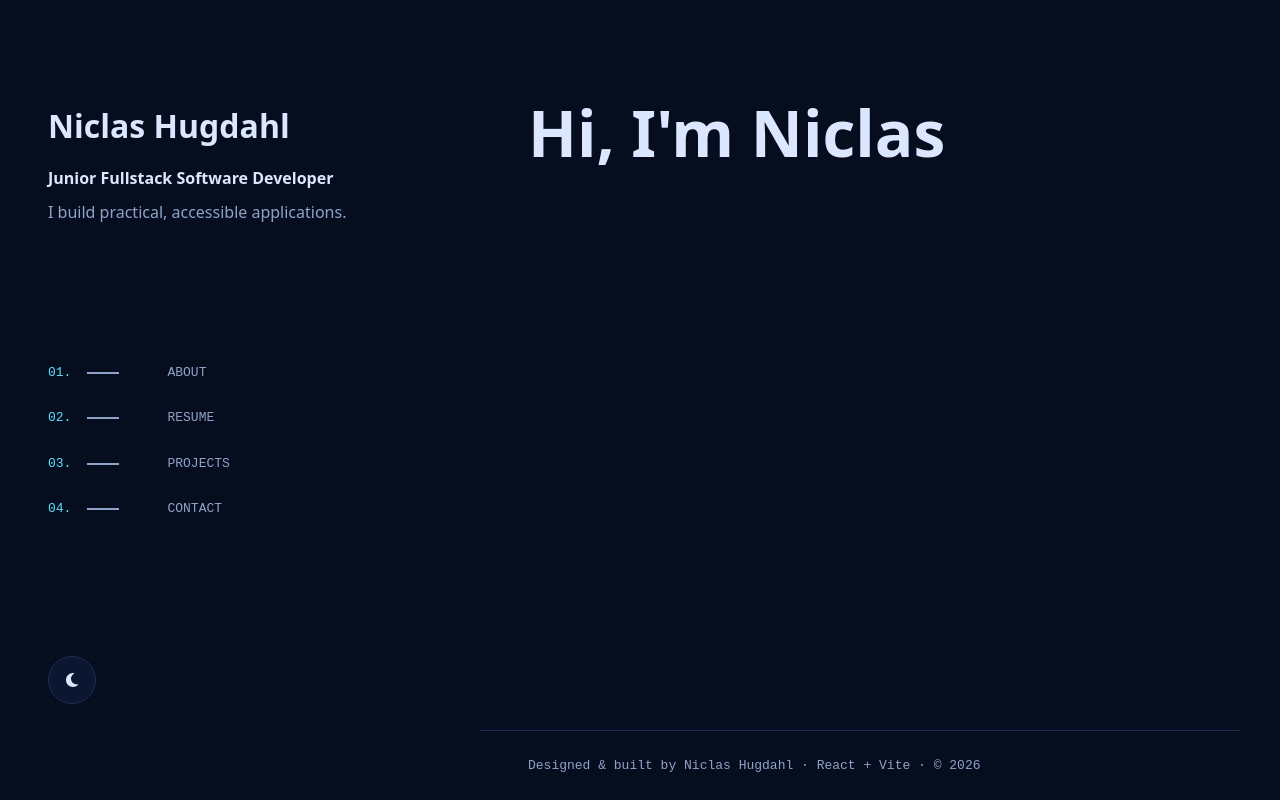
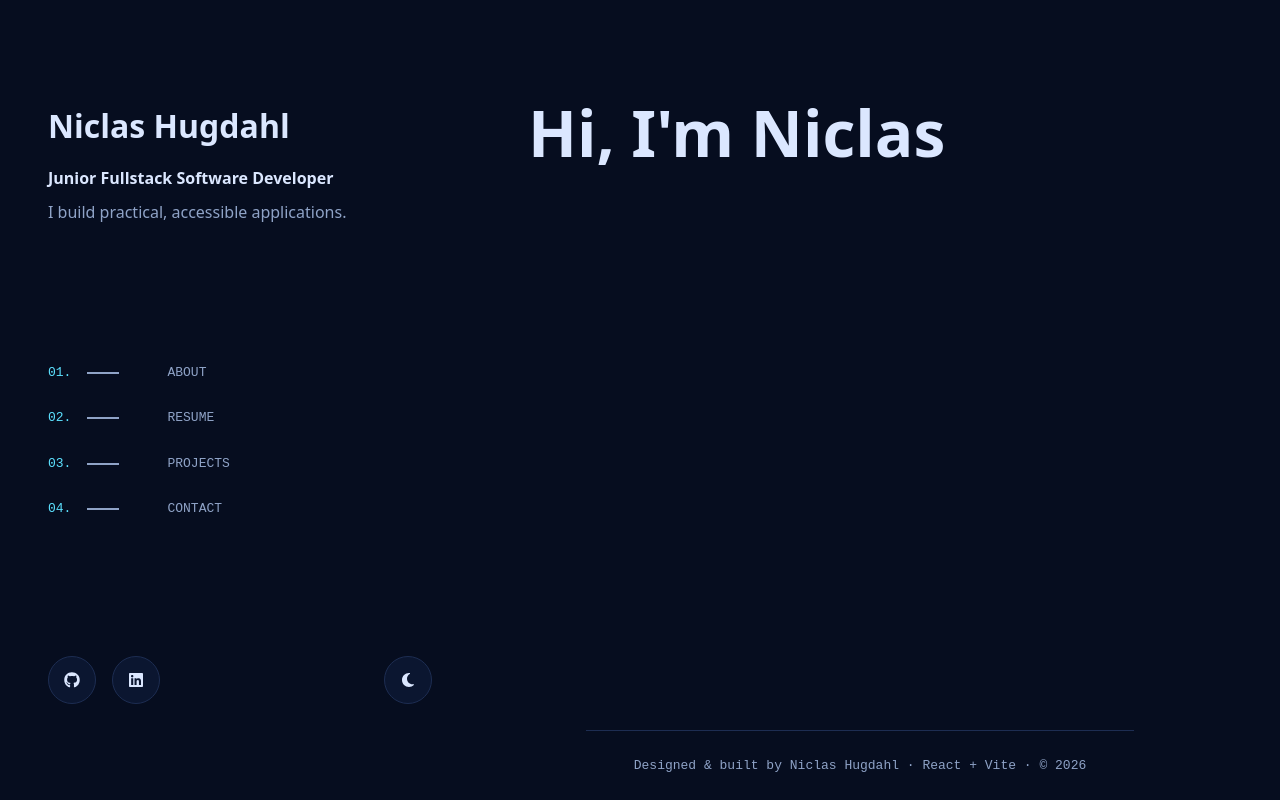
Before and after one commit to NiclO1337/frontend-projects, a React (Vite) app in the folder project3-portfolio-website/: page / in a window 1280 px wide. Built offline with nearby package versions, Linux system fonts and the light colour scheme.

Commit message:
project-3: add social links

```diff
--- a/project3-portfolio-website/src/components/Footer/Footer.jsx
+++ b/project3-portfolio-website/src/components/Footer/Footer.jsx
@@ -1,12 +1,19 @@
 import { profile } from "../../data/profile.js";
+import SocialLinks from "../SocialLinks/SocialLinks.jsx";
 import styles from "./Footer.module.css";
 
-/** Bottom of the content column. The year is read when the page renders. */
+/**
+ * Bottom of the content column. The year is read when the page renders.
+ * Social links are shown on small screens only: on desktop the sidebar has them.
+ */
 export default function Footer() {
   const year = new Date().getFullYear();
 
   return (
     <footer className={styles.footer}>
+      <div className={styles.social}>
+        <SocialLinks />
+      </div>
       <p>
         Designed &amp; built by {profile.name} · React + Vite · &copy; {year}
       </p>
--- a/project3-portfolio-website/src/components/Footer/Footer.module.css
+++ b/project3-portfolio-website/src/components/Footer/Footer.module.css
@@ -1,13 +1,22 @@
 .footer {
+  display: flex;
+  flex-direction: column;
+  gap: var(--space-3);
   padding: var(--space-4);
   color: var(--color-text-muted);
   font-family: var(--font-mono);
   font-size: var(--text-label);
   border-top: 1px solid var(--color-border);
+  margin: auto;
 }
 
 @media (min-width: 1024px) {
   .footer {
     padding: var(--space-4) var(--space-6);
   }
+
+  /* The sidebar shows the social links on desktop. */
+  .social {
+    display: none;
+  }
 }
--- a/project3-portfolio-website/src/components/MobileMenu/MobileMenu.jsx
+++ b/project3-portfolio-website/src/components/MobileMenu/MobileMenu.jsx
@@ -1,5 +1,6 @@
 import { useEffect, useRef } from "react";
 import NavMenu from "../NavMenu/NavMenu.jsx";
+import SocialLinks from "../SocialLinks/SocialLinks.jsx";
 import ThemeToggle from "../ThemeToggle/ThemeToggle.jsx";
 import styles from "./MobileMenu.module.css";
 
@@ -42,6 +43,7 @@ export default function MobileMenu({ id, onClose }) {
     <div id={id} ref={menuRef} className={styles.menu} onClick={handleClick}>
       <NavMenu />
       <div className={styles.controls}>
+        <SocialLinks />
         <ThemeToggle />
       </div>
     </div>
--- a/project3-portfolio-website/src/components/MobileMenu/MobileMenu.module.css
+++ b/project3-portfolio-website/src/components/MobileMenu/MobileMenu.module.css
@@ -9,8 +9,11 @@
   background: var(--color-bg);
 }
 
+/* Social links on the left, toggles on the right. */
 .controls {
   display: flex;
+  align-items: center;
+  justify-content: space-between;
   gap: var(--space-3);
   margin-top: var(--space-5);
 }
--- a/project3-portfolio-website/src/components/Sidebar/Sidebar.jsx
+++ b/project3-portfolio-website/src/components/Sidebar/Sidebar.jsx
@@ -1,11 +1,13 @@
 import { Link } from "react-router";
 import { profile } from "../../data/profile.js";
 import NavMenu from "../NavMenu/NavMenu.jsx";
+import SocialLinks from "../SocialLinks/SocialLinks.jsx";
 import ThemeToggle from "../ThemeToggle/ThemeToggle.jsx";
 import styles from "./Sidebar.module.css";
 
 /**
- * Left column of the split layout: name, title, tagline, navigation and toggles.
+ * Left column of the split layout: name, title, tagline, navigation, social
+ * links and toggles.
  * It's a <header> (banner landmark). The name is a link home, not the page <h1>.
  */
 export default function Sidebar() {
@@ -20,6 +22,7 @@ export default function Sidebar() {
       </div>
       <NavMenu />
       <div className={styles.controls}>
+        <SocialLinks />
         <ThemeToggle />
       </div>
     </header>
--- a/project3-portfolio-website/src/components/Sidebar/Sidebar.module.css
+++ b/project3-portfolio-website/src/components/Sidebar/Sidebar.module.css
@@ -28,9 +28,11 @@
   text-shadow: var(--glow-sm);
 }
 
-/* Row for the toggles (and later the social icons). */
+/* Social links on the left, toggles on the right. */
 .controls {
   display: flex;
+  align-items: center;
+  justify-content: space-between;
   gap: var(--space-3);
 }
 
--- /dev/null
+++ b/project3-portfolio-website/src/components/SocialLinks/SocialLinks.jsx
@@ -0,0 +1,24 @@
+import { profile } from "../../data/profile.js";
+import styles from "./SocialLinks.module.css";
+
+/** Round icon links to the profiles in `profile.social` (GitHub, LinkedIn). */
+export default function SocialLinks() {
+  return (
+    <ul className={styles.list}>
+      {profile.social.map(({ id, name, url, icon: Icon }) => (
+        <li key={id}>
+          {/* rel="noopener noreferrer": the new tab can't access this page. */}
+          <a
+            href={url}
+            className={styles.link}
+            target="_blank"
+            rel="noopener noreferrer"
+            aria-label={`${name} (opens in a new tab)`}
+          >
+            <Icon aria-hidden="true" />
+          </a>
+        </li>
+      ))}
+    </ul>
+  );
+}
--- /dev/null
+++ b/project3-portfolio-website/src/components/SocialLinks/SocialLinks.module.css
@@ -0,0 +1,36 @@
+.list {
+  display: flex;
+  gap: var(--space-3);
+  margin: 0;
+  padding: 0;
+  list-style: none;
+}
+
+/* Same round look as ThemeToggle. */
+.link {
+  display: grid;
+  place-items: center;
+  width: var(--space-6);
+  height: var(--space-6);
+  color: var(--color-text);
+  background: var(--color-surface);
+  border: 1px solid var(--color-border);
+  border-radius: var(--radius-pill);
+  transition:
+    color var(--transition),
+    border-color var(--transition),
+    box-shadow var(--transition);
+}
+
+.link:hover,
+.link:focus-visible {
+  color: var(--color-accent);
+  border-color: var(--color-accent);
+  box-shadow: var(--glow-sm);
+}
+
+@media (prefers-reduced-motion: reduce) {
+  .link {
+    transition: none;
+  }
+}
```
Also changed, not shown: 2 other files (tests, documents, lock files or other folders).
